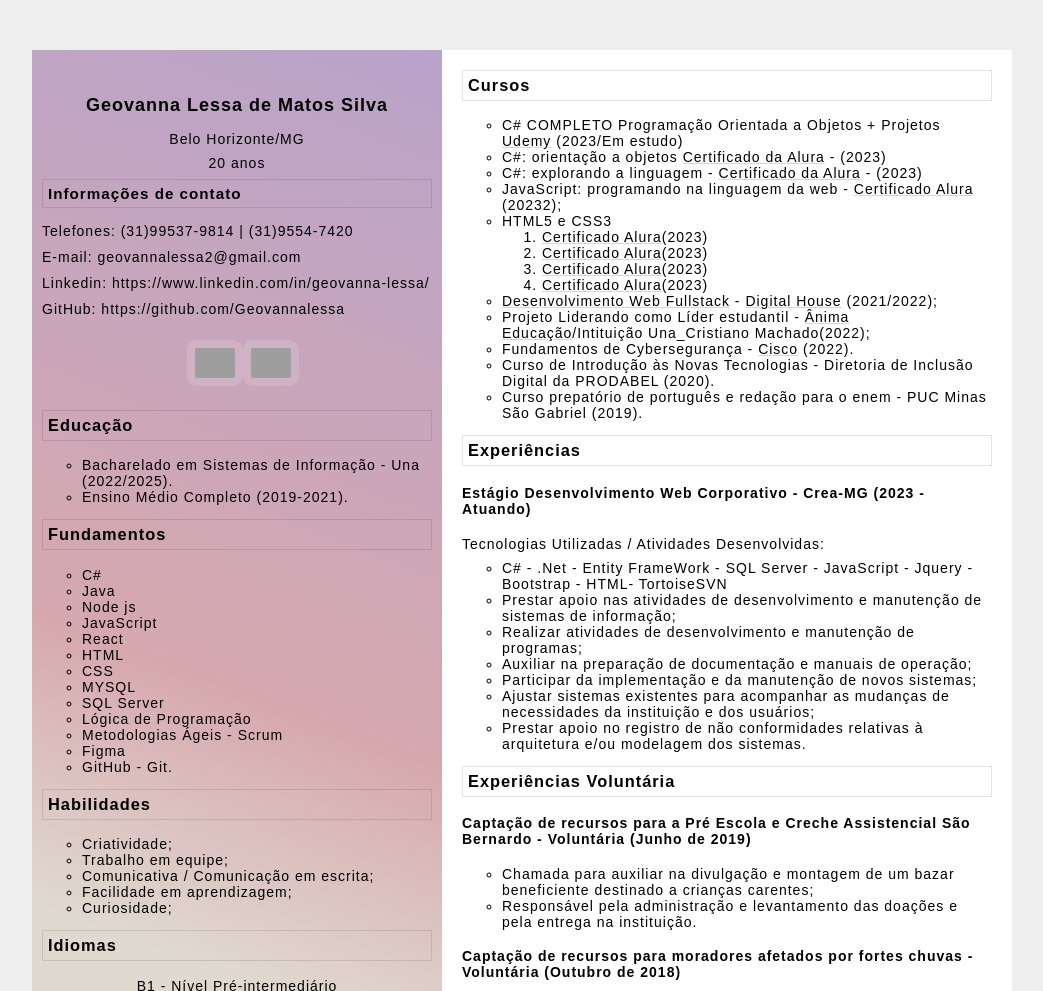
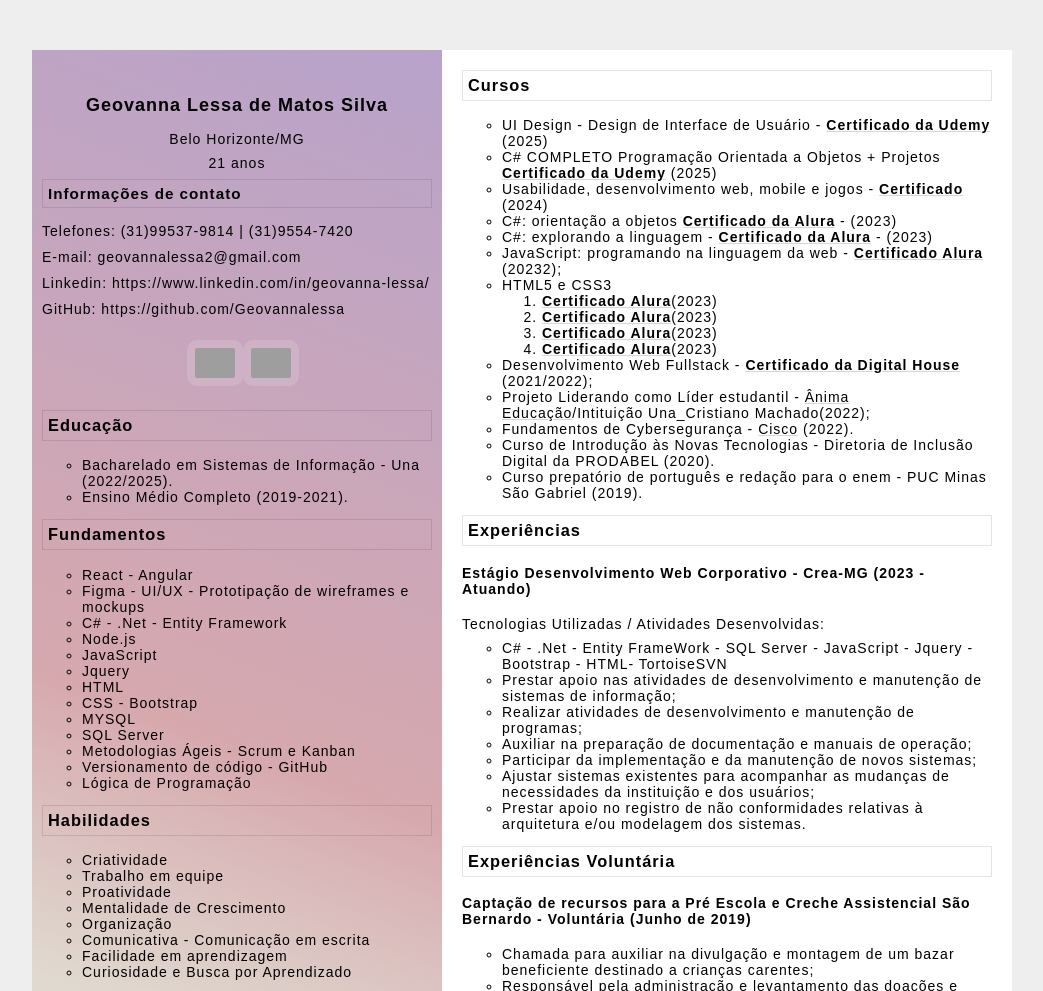
Before and after one commit to Geovannalessa/Curriculo, a plain HTML site: page index.html in a window 1280 px wide. Shown: the top 991 px of the page, without its empty margins (118-1161 px from the left). Drawn offline with Linux system fonts and the light colour scheme; grey boxes are pictures that could not be loaded.

Commit message:
Adicionando cursos e habilidades

```diff
--- a/index.html
+++ b/index.html
@@ -6,8 +6,9 @@
     <meta http-equiv="X-UA-Compatible" content="IE=edge">
     <meta name="viewport" content="width=device-width, initial-scale=1.0">
     <link rel="stylesheet" href="style.css">
-    <title>Curriculo</title>
+    <title>Curriculo Geovanna Lessa</title>
 </head>
+
 <body>
     <main>
         <div vw class="enabled">
@@ -22,7 +23,7 @@
                     Geovanna Lessa de Matos Silva
                 </h1>
                 <p>Belo Horizonte/MG</p>
-                <p>20 anos</p>
+                <p>21 anos</p>
             </div>
             <div id="contato">
                 <h3>Informações de contato</h3>
@@ -60,27 +61,31 @@
             </div>
             <h3>Fundamentos</h3>
             <ul>
-                <li>C#</li>
-                <li>Java</li>
-                <li>Node js</li>
+                <li>React - Angular</li>
+                <li>Figma - UI/UX - Prototipação de  wireframes e mockups</li>
+                <li>C# - .Net - Entity Framework</li>
+                <li>Node.js</li>
                 <li>JavaScript</li>
-                <li>React</li>
+                <li>Jquery</li>
                 <li>HTML</li>
-                <li>CSS</li>
+                <li>CSS - Bootstrap</li>
                 <li>MYSQL</li>
                 <li>SQL Server</li>
+                <li>Metodologias Ágeis - Scrum e Kanban </li>
+
+                <li>Versionamento de código - GitHub</li>
                 <li>Lógica de Programação</li>
-                <li>Metodologias Ágeis - Scrum</li>
-                <li>Figma</li>
-                <li>GitHub - Git.</li>
             </ul>
             <h3>Habilidades</h3>
             <ul>
-                <li>Criatividade;</li>
-                <li>Trabalho em equipe;</li>
-                <li>Comunicativa / Comunicação em escrita;</li>
-                <li>Facilidade em aprendizagem;</li>
-                <li>Curiosidade;</li>
+                <li>Criatividade</li>
+                <li>Trabalho em equipe</li>
+                <li>Proatividade</li>
+                <li>Mentalidade de Crescimento</li>
+                <li>Organização</li>
+                <li>Comunicativa - Comunicação em escrita</li>
+                <li>Facilidade em aprendizagem</li>
+                <li>Curiosidade e Busca por Aprendizado</li>
             </ul>
             <div>
                 <h3>
@@ -100,50 +105,73 @@
             </div>
         </aside>
         <section id="experiencias">
-
             <div>
                 <h3>Cursos</h3>
                 <ul>
                     <li>
-                        C# COMPLETO Programação Orientada a Objetos + Projetos <a href="https://www.udemy.com">Udemy</a> (2023/Em estudo)
+                        UI Design - Design de Interface de Usuário - <a
+                            href="https://www.udemy.com/certificate/UC-88006885-b438-478d-a6b4-4d80ef7f6a31/"
+                            style="font-weight: 700;">Certificado da Udemy</a> (2025)
+                    </li>
+                    <li>
+                        C# COMPLETO Programação Orientada a Objetos + Projetos <a
+                            href="https://www.udemy.com/certificate/UC-55936e50-ac7b-44c5-afac-9fcd811bef3c"
+                            style="font-weight: 700;">Certificado
+                            da Udemy</a> (2025)
+                    </li>
+                    <li>
+                        Usabilidade, desenvolvimento web, mobile e jogos -
+                        <a href="https://www.linkedin.com/in/geovanna-lessa/details/certifications/1737064884129/single-media-viewer/?profileId=ACoAADEmnEcBtiqkBjdgrquCyz9Awh_3Xp5SLIQ"
+                         style="font-weight: 700;"
+                        >Certificado</a> (2024)
                     </li>
                     <li>
                         C#: orientação a objetos <a
-                            href="https://cursos.alura.com.br/certificate/a3c734d0-1de5-4051-951e-dbbe9d67322b">Certificado
+                            href="https://cursos.alura.com.br/certificate/a3c734d0-1de5-4051-951e-dbbe9d67322b"
+                            style="font-weight: 700;"
+                            >Certificado
                             da Alura</a> - (2023)
                     </li>
                     <li>
                         C#: explorando a linguagem - <a
-                            href="https://cursos.alura.com.br/certificate/7f039bd2-b86f-4152-98ab-24f4a39d1016">Certificado
+                            href="https://cursos.alura.com.br/certificate/7f039bd2-b86f-4152-98ab-24f4a39d1016"
+                            style="font-weight: 700;">Certificado
                             da Alura</a> - (2023)
                     </li>
                     <li>
                         JavaScript: programando na linguagem da web - <a
-                            href="https://cursos.alura.com.br/certificate/84d2c634-5f83-4468-b6cb-af1d3eed93b0?lang=pt_BR">
+                            href="https://cursos.alura.com.br/certificate/84d2c634-5f83-4468-b6cb-af1d3eed93b0?lang=pt_BR"
+                            style="font-weight: 700;">
                             Certificado Alura</a> (20232);
                     </li>
                     <li>
                         HTML5 e CSS3
                         <ol class="num">
                             <li><a
-                                    href="https://cursos.alura.com.br/certificate/411f46a5-c318-4c53-9f09-2267cb95a78a?lang=pt_BR">Certificado
+                                    href="https://cursos.alura.com.br/certificate/411f46a5-c318-4c53-9f09-2267cb95a78a?lang=pt_BR"
+                                    style="font-weight: 700;">Certificado
                                     Alura</a>(2023)</li>
                             <li><a
-                                    href="https://cursos.alura.com.br/certificate/81c5fc1b-b986-4c89-9c23-11b1d247585e?lang=pt_BR">Certificado
+                                    href="https://cursos.alura.com.br/certificate/81c5fc1b-b986-4c89-9c23-11b1d247585e?lang=pt_BR"
+                                    style="font-weight: 700;">Certificado
                                     Alura</a>(2023)</li>
                             <li><a
-                                    href="https://cursos.alura.com.br/certificate/baac8eca-985f-4446-abf8-45d13df7f19b?lang=pt_BR">Certificado
+                                    href="https://cursos.alura.com.br/certificate/baac8eca-985f-4446-abf8-45d13df7f19b?lang=pt_BR"
+                                    style="font-weight: 700;">Certificado
                                     Alura</a>(2023)</li>
                             <li><a
-                                    href="https://cursos.alura.com.br/certificate/ab4ad708-3ca5-4395-a1e5-2c8f74d71ede?lang=pt_BR">Certificado
+                                    href="https://cursos.alura.com.br/certificate/ab4ad708-3ca5-4395-a1e5-2c8f74d71ede?lang=pt_BR"
+                                    style="font-weight: 700;">Certificado
                                     Alura</a>(2023)</li>
                         </ol>
                     </li>
                     <li>
-                       <a href="https://www.linkedin.com/feed/update/urn:li:activity:7013894851381325824/">Desenvolvimento Web Fullstack</a> -
-                        <a
-                            href="https://www.digitalhouse.com/br?utm_source=google&utm_medium=paidsearch&utm_campaign=lead&utm_term=institucional&utm_content=b2c-institucional-curso-landing-texto-lead-kw-institucional-defrase-keyword-all-other-text-carreer-none-none-all-br-search-none&gclid=CjwKCAiA24SPBhB0EiwAjBgkhvTyuIx0qdXPc2TVvISw8ImtlD5bvA45qEnLAALkfUWi77V5ZGkufhoCzu0QAvD_BwE">Digital
-                            House</a> (2021/2022);
+                        Desenvolvimento
+                            Web Fullstack</a> -
+                        <a href="https://www.linkedin.com/feed/update/urn:li:activity:7013894851381325824/"
+                        style="font-weight: 700;"
+                        >Certificado da Digital House </a>
+                        (2021/2022);
                     </li>
                     <li>
                         Projeto Liderando como Líder estudantil - <a href="https://animaeducacao.com.br/sobre/">Ânima
@@ -165,13 +193,16 @@
                 <h4>Estágio Desenvolvimento Web Corporativo - Crea-MG (2023 - Atuando)</h4>
                 <p>Tecnologias Utilizadas / Atividades Desenvolvidas:</p>
                 <ul>
-                    <li>C# - .Net - Entity FrameWork - SQL Server - JavaScript - Jquery - Bootstrap - HTML- TortoiseSVN </li>
+                    <li>C# - .Net - Entity FrameWork - SQL Server - JavaScript - Jquery - Bootstrap - HTML- TortoiseSVN
+                    </li>
                     <li>Prestar apoio nas atividades de desenvolvimento e manutenção de sistemas de informação;</li>
                     <li>Realizar atividades de desenvolvimento e manutenção de programas;</li>
                     <li>Auxiliar na preparação de documentação e manuais de operação;</li>
                     <li>Participar da implementação e da manutenção de novos sistemas;</li>
-                    <li>Ajustar sistemas existentes para acompanhar as mudanças de necessidades da instituição e dos usuários;</li>
-                    <li>Prestar apoio no registro de não conformidades relativas à arquitetura e/ou modelagem dos sistemas.</li>
+                    <li>Ajustar sistemas existentes para acompanhar as mudanças de necessidades da instituição e dos
+                        usuários;</li>
+                    <li>Prestar apoio no registro de não conformidades relativas à arquitetura e/ou modelagem dos
+                        sistemas.</li>
                 </ul>
                 <h3>Experiências Voluntária</h3>
                 <h4>Captação de recursos para a Pré Escola e Creche Assistencial São Bernardo - Voluntária (Junho de
@@ -205,4 +236,5 @@
         new window.VLibras.Widget('https://vlibras.gov.br/app');
     </script>
 </body>
+
 </html>
--- a/style.css
+++ b/style.css
@@ -23,6 +23,7 @@ main::before {
     z-index: -1;
     background: linear-gradient(200.94deg, #b08bde8b 14.43%, #f0a1aca1 65.28%,#faf6eb 85.28%);
 }
+
 #cabecalho {
     padding: 30px 10px 0px 10px;
     font-size: 13px;
```
